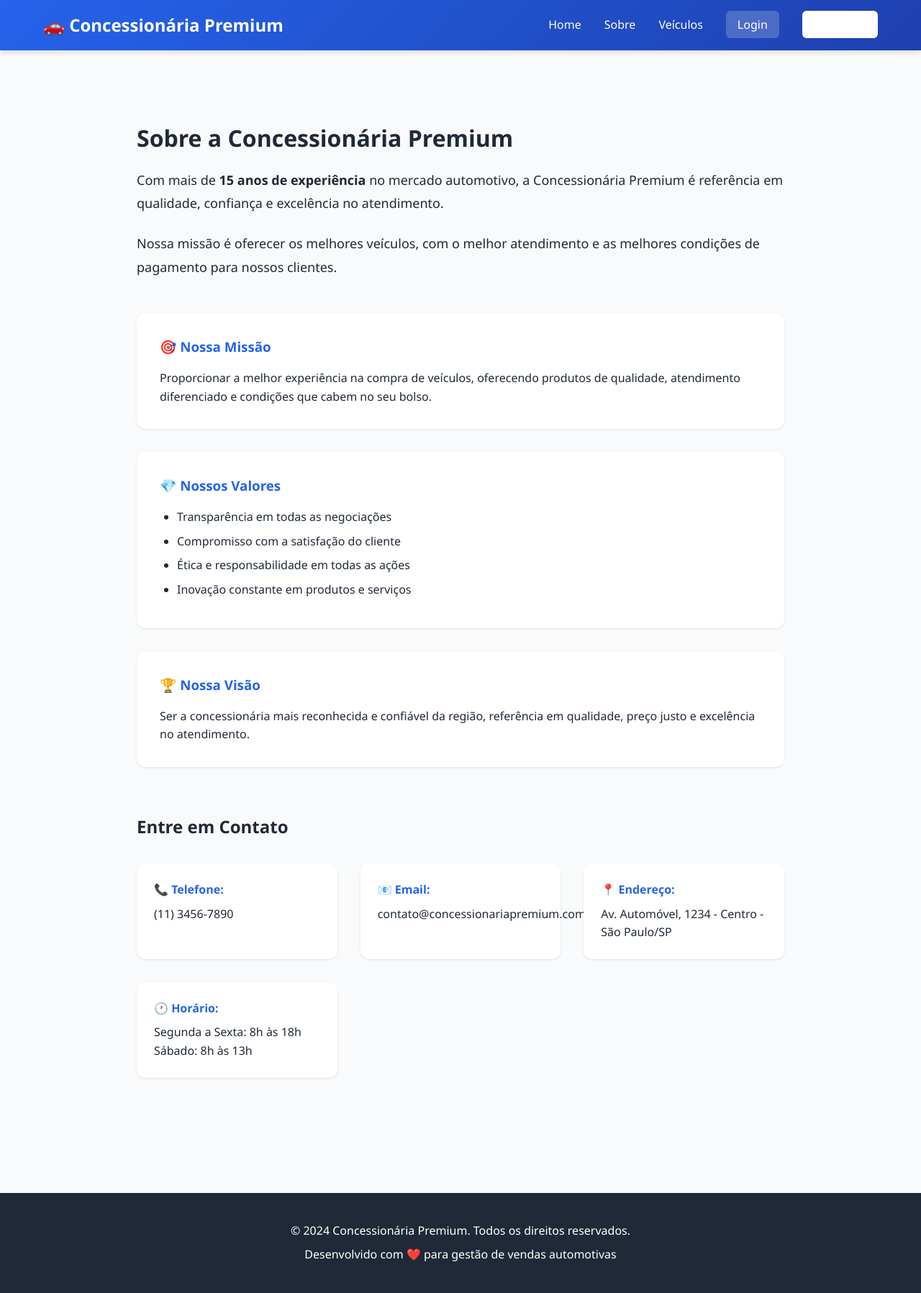
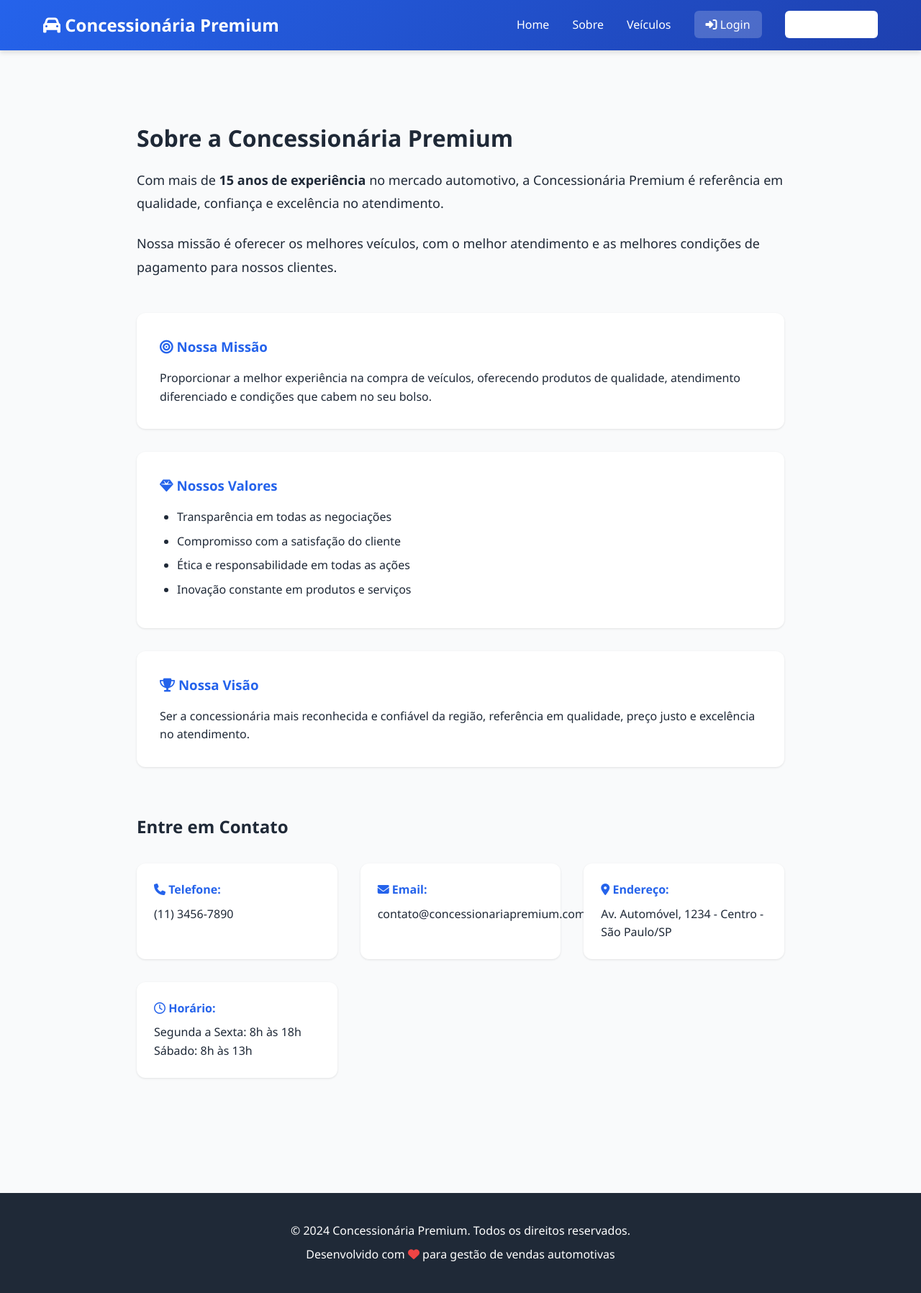
Before and after one commit to WanDall2104/ScriptCars, a Flask app: page /sobre in a window 1280 px wide. Shown: the whole page at 72% size. Run offline with Flask 3, Linux system fonts and the light colour scheme.

Commit message:
Mudança de icones de emojis para a biblioteca font-awesome

```diff
--- a/config.py
+++ b/config.py
@@ -4,6 +4,6 @@
     return mysql.connector.connect(
         host="localhost",
         user="root",
-        password="root",
+        password="admin",
         database="concessionaria"
     )
--- a/controllers/veiculo_controller.py
+++ b/controllers/veiculo_controller.py
@@ -31,13 +31,21 @@
 @veiculo_bp.route('/veiculos')
 def listar_veiculos():
     """Lista todos os veículos (página pública quando não logado)"""
-    veiculos = veiculo_model.listar_veiculos()
+    try:
+        veiculos = veiculo_model.listar_veiculos()
+    except Exception as e:
+        flash("Não foi possível carregar os veículos. Verifique a conexão com o banco de dados.", "error")
+        veiculos = []
     return render_template('veiculos.html', veiculos=veiculos, logged_in='user_id' in session)
 
 @veiculo_bp.route('/veiculos_disponiveis')
 def listar_veiculos_disponiveis():
     """Lista veículos disponíveis (página pública)"""
-    veiculos = veiculo_model.listar_veiculos_disponiveis()
+    try:
+        veiculos = veiculo_model.listar_veiculos_disponiveis()
+    except Exception as e:
+        flash("Não foi possível carregar os veículos disponíveis. Verifique a conexão com o banco de dados.", "error")
+        veiculos = []
     return render_template('veiculos_disponiveis.html', veiculos=veiculos)
 
 @veiculo_bp.route('/veiculo/novo')
--- a/views/templates/base.html
+++ b/views/templates/base.html
@@ -5,13 +5,14 @@
     <meta name="viewport" content="width=device-width, initial-scale=1.0">
     <title>{% block title %}Concessionária Premium{% endblock %}</title>
     <link rel="stylesheet" href="{{ url_for('static', filename='style.css') }}">
+    <link rel="stylesheet" href="https://cdnjs.cloudflare.com/ajax/libs/font-awesome/6.5.0/css/all.min.css" referrerpolicy="no-referrer" />
 </head>
 <body>
     <!-- Navegação -->
     <nav class="navbar">
         <div class="container">
             <div class="nav-brand">
-                <h1>🚗 Concessionária Premium</h1>
+                <h1><i class="fa-solid fa-car"></i> Concessionária Premium</h1>
             </div>
             <ul class="nav-menu">
                 <li><a href="{{ url_for('home') }}">Home</a></li>
@@ -22,15 +23,15 @@
                     <li><a href="{{ url_for('cliente.listar_clientes') }}">Clientes</a></li>
                     <li><a href="{{ url_for('venda.listar_vendas') }}">Vendas</a></li>
                     <li class="dropdown">
-                        <a href="#" class="dropdown-toggle">🚹 {{ user_nome }} ▼</a>
+                        <a href="#" class="dropdown-toggle"><i class="fa-solid fa-user"></i> {{ user_nome }} <i class="fa-solid fa-caret-down"></i></a>
                         <ul class="dropdown-menu">
-                            <li><a href="{{ url_for('funcionario.listar_funcionarios') }}">Funcionários</a></li>
-                            <li><a href="{{ url_for('auth.logout') }}">Sair</a></li>
+                            <li><a href="{{ url_for('funcionario.listar_funcionarios') }}"><i class="fa-solid fa-users"></i> Funcionários</a></li>
+                            <li><a href="{{ url_for('auth.logout') }}"><i class="fa-solid fa-right-from-bracket"></i> Sair</a></li>
                         </ul>
                     </li>
                 {% else %}
-                    <li><a href="{{ url_for('auth.login') }}" class="btn-login">Login</a></li>
-                    <li><a href="{{ url_for('auth.cadastro') }}" class="btn-cadastro">Cadastrar</a></li>
+                    <li><a href="{{ url_for('auth.login') }}" class="btn-login"><i class="fa-solid fa-right-to-bracket"></i> Login</a></li>
+                    <li><a href="{{ url_for('auth.cadastro') }}" class="btn-cadastro"><i class="fa-solid fa-user-plus"></i> Cadastrar</a></li>
                 {% endif %}
             </ul>
         </div>
@@ -56,7 +57,7 @@
     <footer class="footer">
         <div class="container">
             <p>&copy; 2024 Concessionária Premium. Todos os direitos reservados.</p>
-            <p>Desenvolvido com ❤️ para gestão de vendas automotivas</p>
+            <p>Desenvolvido com <i class="fa-solid fa-heart" style="color:#ef4444"></i> para gestão de vendas automotivas</p>
         </div>
     </footer>
 
--- a/views/templates/form_funcionario.html
+++ b/views/templates/form_funcionario.html
@@ -42,7 +42,7 @@
 
                 {% if funcionario %}
                     <div class="info-box">
-                        <p>💡 Deixe o campo senha em branco se não quiser alterá-la.</p>
+                        <p><i class="fa-solid fa-lightbulb"></i> Deixe o campo senha em branco se não quiser alterá-la.</p>
                     </div>
                 {% endif %}
 
--- a/views/templates/form_venda.html
+++ b/views/templates/form_venda.html
@@ -61,7 +61,7 @@
                 </div>
 
                 <div class="info-box">
-                    <p>💡 O veículo será automaticamente marcado como indisponível após o registro da venda.</p>
+                    <p><i class="fa-solid fa-lightbulb"></i> O veículo será automaticamente marcado como indisponível após o registro da venda.</p>
                 </div>
 
                 <div class="form-actions">
--- a/views/templates/sobre.html
+++ b/views/templates/sobre.html
@@ -16,12 +16,12 @@
 
             <div class="about-highlights">
                 <div class="highlight">
-                    <h3>🎯 Nossa Missão</h3>
+                    <h3><i class="fa-solid fa-bullseye"></i> Nossa Missão</h3>
                     <p>Proporcionar a melhor experiência na compra de veículos, oferecendo produtos de qualidade, atendimento diferenciado e condições que cabem no seu bolso.</p>
                 </div>
 
                 <div class="highlight">
-                    <h3>💎 Nossos Valores</h3>
+                    <h3><i class="fa-solid fa-gem"></i> Nossos Valores</h3>
                     <ul>
                         <li>Transparência em todas as negociações</li>
                         <li>Compromisso com a satisfação do cliente</li>
@@ -31,7 +31,7 @@
                 </div>
 
                 <div class="highlight">
-                    <h3>🏆 Nossa Visão</h3>
+                    <h3><i class="fa-solid fa-trophy"></i> Nossa Visão</h3>
                     <p>Ser a concessionária mais reconhecida e confiável da região, referência em qualidade, preço justo e excelência no atendimento.</p>
                 </div>
             </div>
@@ -40,19 +40,19 @@
                 <h2>Entre em Contato</h2>
                 <div class="contact-grid">
                     <div class="contact-item">
-                        <strong>📞 Telefone:</strong>
+                        <strong><i class="fa-solid fa-phone"></i> Telefone:</strong>
                         <p>(11) 3456-7890</p>
                     </div>
                     <div class="contact-item">
-                        <strong>📧 Email:</strong>
+                        <strong><i class="fa-solid fa-envelope"></i> Email:</strong>
                         <p>contato@concessionariapremium.com.br</p>
                     </div>
                     <div class="contact-item">
-                        <strong>📍 Endereço:</strong>
+                        <strong><i class="fa-solid fa-location-dot"></i> Endereço:</strong>
                         <p>Av. Automóvel, 1234 - Centro - São Paulo/SP</p>
                     </div>
                     <div class="contact-item">
-                        <strong>🕐 Horário:</strong>
+                        <strong><i class="fa-regular fa-clock"></i> Horário:</strong>
                         <p>Segunda a Sexta: 8h às 18h<br>Sábado: 8h às 13h</p>
                     </div>
                 </div>
--- a/views/templates/veiculos_disponiveis.html
+++ b/views/templates/veiculos_disponiveis.html
@@ -40,9 +40,9 @@
                             </div>
 
                             {% if veiculo.disponivel %}
-                                <span class="badge badge-success">Disponível</span>
+                                <span class="badge badge-success"><i class="fa-solid fa-circle-check"></i> Disponível</span>
                             {% else %}
-                                <span class="badge badge-danger">Indisponível</span>
+                                <span class="badge badge-danger"><i class="fa-solid fa-circle-xmark"></i> Indisponível</span>
                             {% endif %}
                         </div>
                     </div>
```
Also changed, not shown: views/templates/clientes.html (+7 -3 lines), views/templates/funcionarios.html (+7 -3 lines), views/templates/home.html (+4 -4 lines), views/templates/veiculos.html (+9 -5 lines), views/templates/vendas.html (+7 -3 lines).
